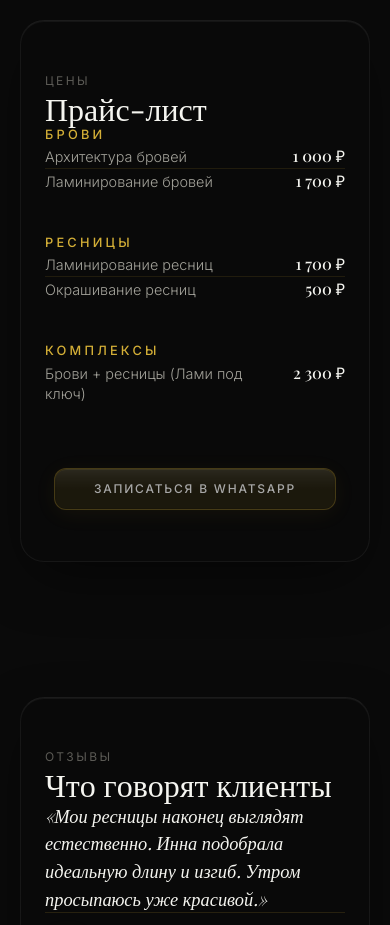
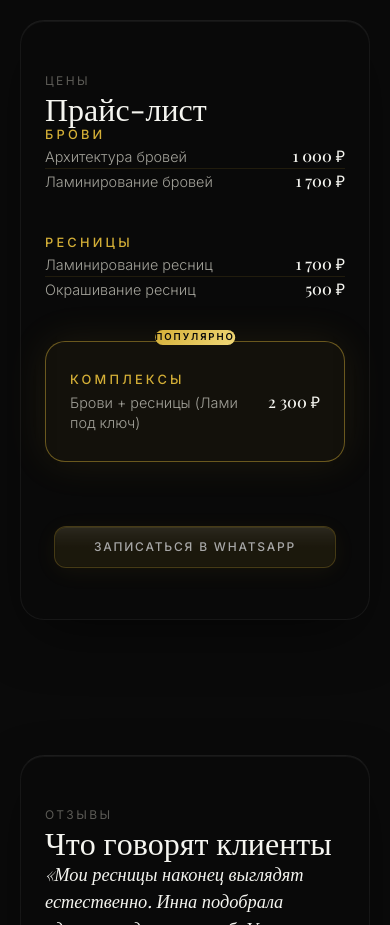
Before and after one commit to GautamaBTC/ProjectBot, a React (Vite) app: page / in a window 390 px wide. Shown: the part 3840-4765 px from the top of the page. Built offline with nearby package versions, Linux system fonts and the light colour scheme; a web font is replaced by a local one.

Commit message:
Polish: brighter button base, stronger active desktop nav, featured pricing column

```diff
--- a/src/App.tsx
+++ b/src/App.tsx
@@ -622,16 +622,16 @@ function Navigation() {
                       ref={i === 0 ? firstLinkRef : undefined}
                       onClick={handleNavClick(link.href)}
                       className={`group relative text-[0.75rem] uppercase tracking-[0.2em] transition-colors duration-300 hover:text-[#d4af37] ${
-                        isActive ? 'text-[#d4af37]' : 'text-white/70'
+                        isActive ? 'text-[#d4af37] font-medium' : 'text-white/70'
                       }`}
                       style={{ textDecoration: 'none' }}
                     >
                       <span
-                        className={`absolute -left-3 top-1/2 -translate-y-1/2 w-1.5 h-px bg-[#d4af37] transition-opacity duration-300 ${
-                          isActive ? 'opacity-100' : 'opacity-0 group-hover:opacity-100'
+                        className={`absolute -left-4 top-1/2 -translate-y-1/2 w-2 h-px bg-[#d4af37] transition-all duration-300 ${
+                          isActive ? 'opacity-100 shadow-[0_0_8px_rgba(212,175,55,0.8)]' : 'opacity-0 group-hover:opacity-100'
                         }`}
                       />
-                      <span className="mr-2 text-[0.6rem] text-[#d4af37]/60">{String(i + 1).padStart(2, '0')}</span>
+                      <span className={`mr-2 text-[0.6rem] transition-opacity duration-300 ${isActive ? 'text-[#d4af37] opacity-100' : 'text-[#d4af37]/50'}`}>{String(i + 1).padStart(2, '0')}</span>
                       {link.label}
                     </a>
                   </li>
--- a/src/components/sections/PricingSection.tsx
+++ b/src/components/sections/PricingSection.tsx
@@ -70,10 +70,43 @@ export default function PricingSection() {
             />
           </ScrollDirectionReveal>
 
-          <div className="grid grid-cols-1 md:grid-cols-3 gap-10 md:gap-12">
-            {CATEGORIES.map(({ key, label }) => (
-              <ScrollDirectionReveal>
-              <div key={key} className="price-col">
+          <div className="grid grid-cols-1 md:grid-cols-3 gap-10 md:gap-12 items-start">
+            {CATEGORIES.map(({ key, label }, idx) => {
+              const featured = key === 'complex';
+              return (
+              <ScrollDirectionReveal key={key}>
+              <div
+                className="price-col relative"
+                style={
+                  featured
+                    ? {
+                        border: '1px solid rgba(212,175,55,0.45)',
+                        borderRadius: '20px',
+                        padding: '1.75rem 1.5rem',
+                        background: 'rgba(212,175,55,0.05)',
+                        boxShadow: '0 0 40px rgba(212,175,55,0.10)',
+                        transform: 'translateY(-8px)',
+                      }
+                    : undefined
+                }
+              >
+                {featured && (
+                  <span
+                    className="absolute -top-3 left-1/2 -translate-x-1/2 px-3 py-1 rounded-full"
+                    style={{
+                      fontFamily: "'Inter', sans-serif",
+                      fontSize: '0.6rem',
+                      textTransform: 'uppercase',
+                      letterSpacing: '0.2em',
+                      color: '#0a0a0a',
+                      background: 'linear-gradient(135deg, #d4af37, #f0d878)',
+                      fontWeight: 600,
+                      whiteSpace: 'nowrap',
+                    }}
+                  >
+                    Популярно
+                  </span>
+                )}
                 <h3
                   className="mb-6"
                   style={{
@@ -123,7 +156,8 @@ export default function PricingSection() {
                 </div>
               </div>
               </ScrollDirectionReveal>
-            ))}
+              );
+            })}
           </div>
 
           <Reveal delay={0.1}>
--- a/src/index.css
+++ b/src/index.css
@@ -305,11 +305,11 @@ body {
   align-items: center;
   justify-content: center;
   text-align: center;
-  transition: transform 0.2s ease, box-shadow 0.3s ease;
+  transition: transform 0.2s ease, box-shadow 0.3s ease, opacity 0.3s ease;
   backdrop-filter: blur(20px);
   -webkit-backdrop-filter: blur(20px);
-  border: 1px solid rgba(255, 255, 255, 0.18);
-  opacity: 0.65;
+  border: 1px solid rgba(255, 255, 255, 0.22);
+  opacity: 0.85;
 }
 .hero-btn-glass::before {
   content: '';
@@ -324,34 +324,34 @@ body {
   z-index: 1;
 }
 .hero-btn-gold {
-  background: rgba(212, 175, 55, 0.14);
+  background: rgba(212, 175, 55, 0.16);
   color: #ffffff;
-  border-color: rgba(212, 175, 55, 0.38);
+  border-color: rgba(212, 175, 55, 0.45);
   box-shadow:
-    0 4px 24px rgba(212, 175, 55, 0.10),
-    inset 0 1px 0 rgba(212, 175, 55, 0.18),
+    0 4px 24px rgba(212, 175, 55, 0.12),
+    inset 0 1px 0 rgba(212, 175, 55, 0.20),
     inset 0 -1px 0 rgba(0, 0, 0, 0.1);
-  opacity: 0.65;
+  opacity: 0.85;
 }
 .hero-btn-gold:hover {
   transform: translateY(-2px);
   opacity: 1;
-  box-shadow: 0 8px 32px rgba(212, 175, 55, 0.22), inset 0 1px 0 rgba(212, 175, 55, 0.28);
+  box-shadow: 0 8px 32px rgba(212, 175, 55, 0.26), inset 0 1px 0 rgba(212, 175, 55, 0.32);
 }
 .hero-btn-white {
-  background: rgba(255, 255, 255, 0.06);
+  background: rgba(255, 255, 255, 0.08);
   color: #ffffff;
-  border-color: rgba(255, 255, 255, 0.22);
+  border-color: rgba(255, 255, 255, 0.28);
   box-shadow:
-    0 4px 24px rgba(255, 255, 255, 0.05),
-    inset 0 1px 0 rgba(255, 255, 255, 0.1),
+    0 4px 24px rgba(255, 255, 255, 0.06),
+    inset 0 1px 0 rgba(255, 255, 255, 0.12),
     inset 0 -1px 0 rgba(0, 0, 0, 0.1);
-  opacity: 0.5;
+  opacity: 0.7;
 }
 .hero-btn-white:hover {
   transform: translateY(-2px);
-  opacity: 0.975;
-  box-shadow: 0 8px 32px rgba(255, 255, 255, 0.12), inset 0 1px 0 rgba(255, 255, 255, 0.2);
+  opacity: 1;
+  box-shadow: 0 8px 32px rgba(255, 255, 255, 0.15), inset 0 1px 0 rgba(255, 255, 255, 0.24);
 }
 .hero-btn-glass:active {
   transform: scale(0.97);
```
Also changed, not shown: 1 other file (tests, documents, lock files or other folders).
